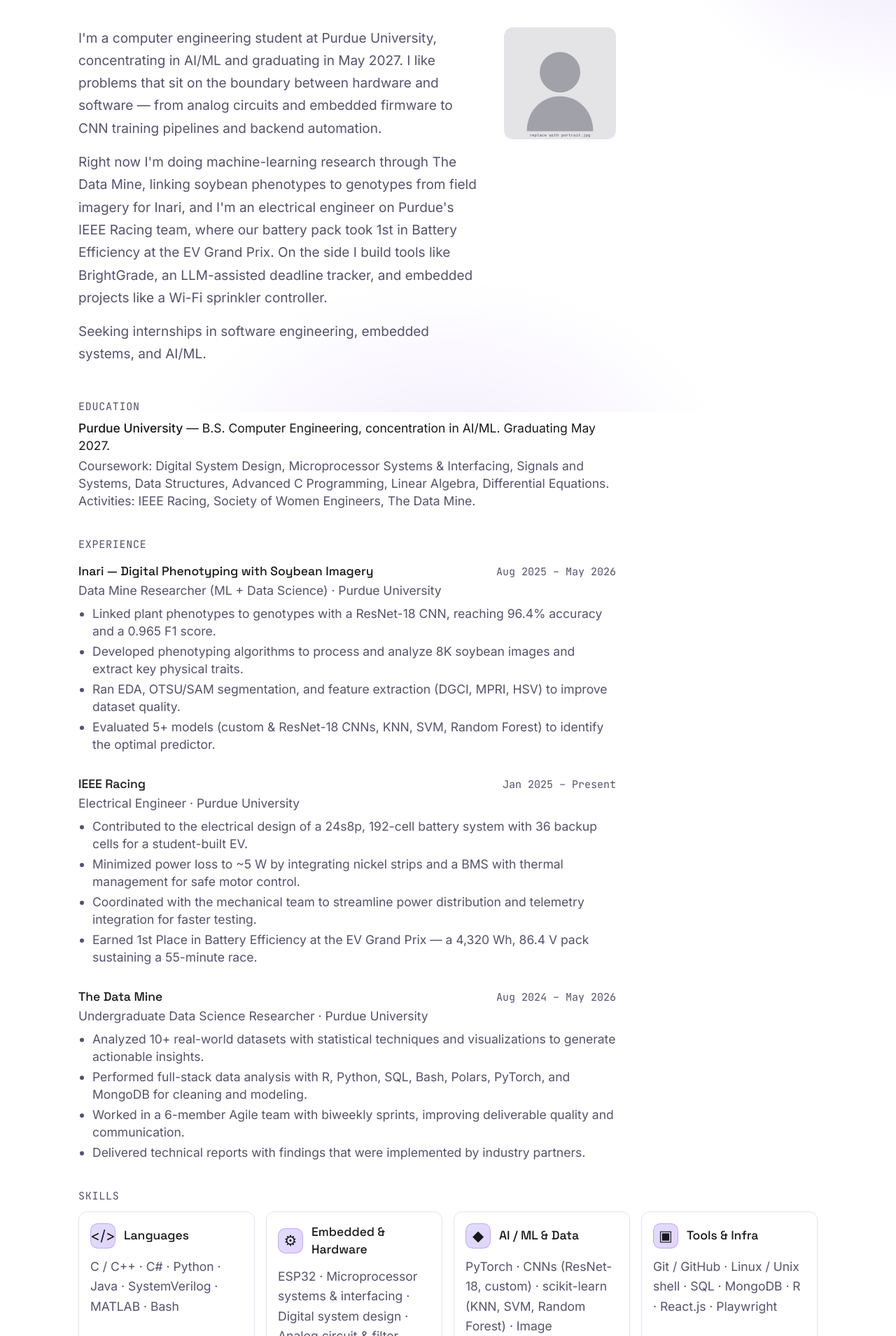
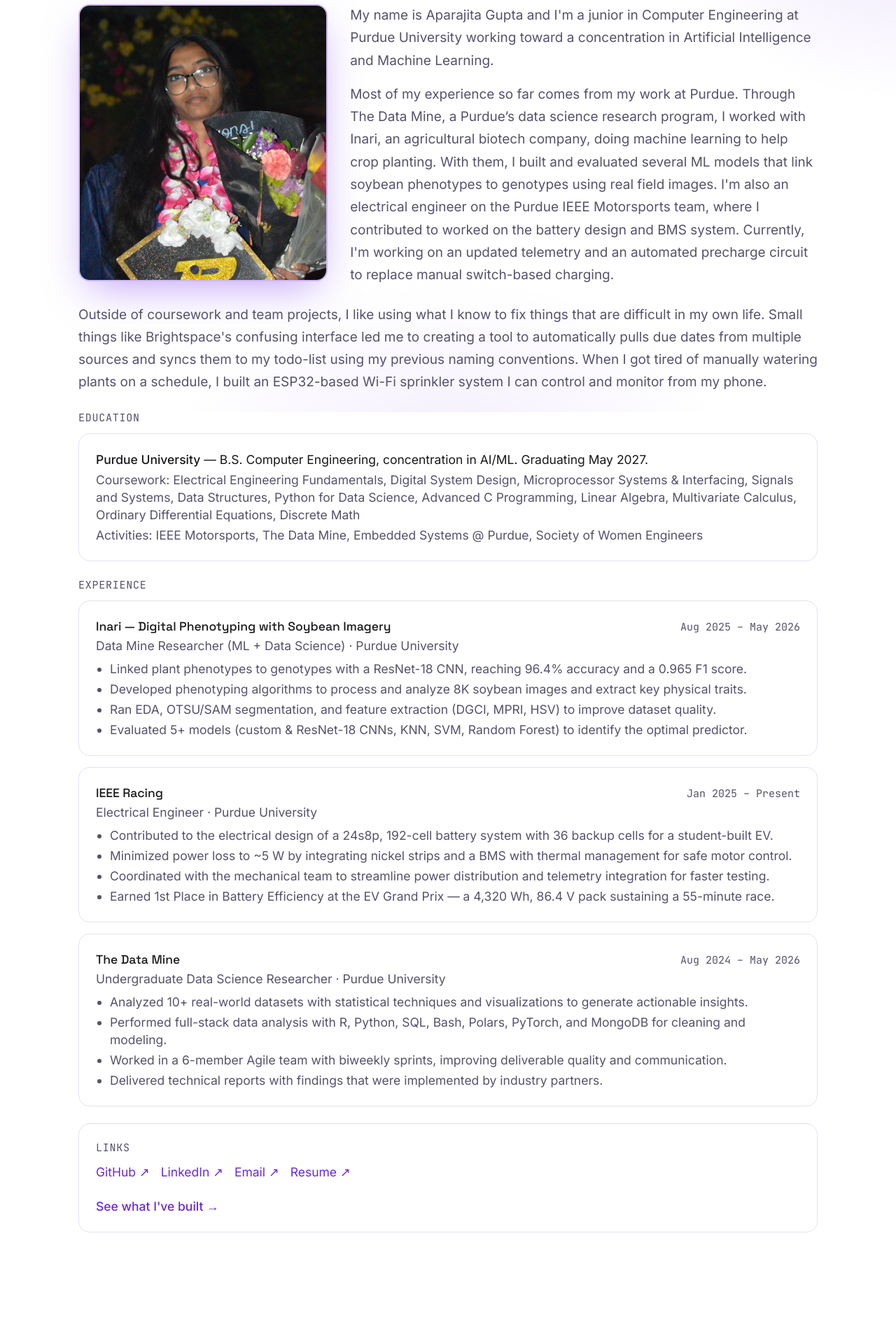
Before and after one commit to aparajita-gupta/aparajita-website, a Next.js app: page /about in a window 1280 px wide. Shown: the part 211-2120 px from the top of the page at 70% size. Built offline with nearby package versions, Linux system fonts and the light colour scheme.

Commit message:
Redesign About page: real portrait photo, two-column grid layout, card backgrounds for Education/Experience/Links sections

```diff
--- a/app/about/page.tsx
+++ b/app/about/page.tsx
@@ -1,9 +1,8 @@
 import type { Metadata } from "next";
 import Image from "next/image";
 import { site, socials } from "@/lib/site";
-import { skillGroups } from "@/lib/skills";
 import { experience } from "@/lib/experience";
-import { ArrowLink, Eyebrow, IconBadge } from "@/components/ui";
+import { ArrowLink } from "@/components/ui";
 
 export const metadata: Metadata = {
   title: "About",
@@ -14,67 +13,83 @@
   return (
     <div className="relative">
       <div className="hero-glow" aria-hidden />
-      <Eyebrow>About</Eyebrow>
       <h1 className="mt-4 text-2xl font-semibold tracking-tight">About</h1>
 
-      <div className="mt-8 flex max-w-3xl flex-col gap-8 sm:flex-row-reverse sm:items-start">
-        {/* Replace /public/portrait.svg with a real photo (square, ~600px) and
-            update the src below to "/portrait.jpg". */}
-        <div className="relative h-40 w-40 shrink-0 overflow-hidden rounded-xl border border-border bg-bg-subtle">
+      {/*
+        One grid for the whole page body: col 1 = image width (auto), col 2 = everything
+        else. Every section below (Education, Experience, Links) sits in col 2 with the
+        same max-w-2xl cap as the intro paragraphs, so all text shares the same left and
+        right edges. Skills stays sm:col-span-2 since it's a card grid, not prose text.
+      */}
+      <div className="mt-8 grid gap-x-8 sm:grid-cols-[auto_1fr] sm:items-start">
+        <div className="shrink-0 overflow-hidden rounded-2xl border-2 border-accent/30 bg-bg-subtle shadow-[0_20px_60px_-15px_rgb(var(--glow)/0.5)]">
           <Image
-            src="/portrait.svg"
+            src="/portrait.jpg"
             alt={`Portrait of ${site.name}`}
-            fill
-            sizes="160px"
-            className="object-cover"
+            width={587 * 0.6}
+            height={550 * 0.3}
           />
         </div>
 
         <div className="prose max-w-2xl text-[19px]">
-          {/* TODO: make this sound like you — the facts are from your resume. */}
           <p>
-            I&apos;m a computer engineering student at {site.education.school},
-            concentrating in AI/ML and graduating in May 2027. I like problems
-            that sit on the boundary between hardware and software — from analog
-            circuits and embedded firmware to CNN training pipelines and backend
-            automation.
+            My name is Aparajita Gupta and I&apos;m a junior in Computer Engineering at Purdue University working toward
+            a concentration in Artificial Intelligence and Machine Learning.
           </p>
           <p>
-            Right now I&apos;m doing machine-learning research through The Data
-            Mine, linking soybean phenotypes to genotypes from field imagery for
-            Inari, and I&apos;m an electrical engineer on Purdue&apos;s IEEE
-            Racing team, where our battery pack took 1st in Battery Efficiency at
-            the EV Grand Prix. On the side I build tools like BrightGrade, an
-            LLM-assisted deadline tracker, and embedded projects like a Wi-Fi
-            sprinkler controller.
+            Most of my experience so far comes from my work at Purdue. Through The Data Mine, a Purdue’s data science
+            research program, I worked with Inari, an agricultural biotech company, doing machine learning to help
+            crop planting. With them, I built and evaluated several ML models that link soybean phenotypes to genotypes using real
+            field images. I&apos;m also an electrical engineer on the Purdue IEEE Motorsports team, where I contributed to
+            worked on the battery design and BMS system. Currently, I&apos;m working on an updated telemetry and an
+            automated precharge circuit to replace manual switch-based charging.
           </p>
-          <p>{site.availability}</p>
-        </div>
         </div>
 
-      <section className="mt-12 max-w-3xl">
+        {/* Spans the full width below: left edge matches the image, right edge matches the text column above. */}
+        <div className="prose mt-6 max-w-none text-[19px] sm:col-span-2">
+          <p>
+            Outside of coursework and team projects, I like using what I know to fix things that are
+            difficult in my own life. Small things like Brightspace&apos;s confusing interface led me to creating a tool
+            to automatically pulls due dates from multiple sources and syncs them to my todo-list using my previous
+            naming conventions. When I got tired of manually watering plants on a schedule, I built an ESP32-based
+            Wi-Fi sprinkler system I can control and monitor from my phone.
+          </p>
+        </div>
+
+        <section className="mt-6 sm:col-span-2">
           <h2 className="font-mono text-xs uppercase tracking-wider text-fg-muted">
             Education
           </h2>
-        <p className="mt-2 text-sm">
+          <div className="mt-3 rounded-2xl border border-border bg-card/40 p-6">
+            <p className="text-sm">
               <span className="font-medium">{site.education.school}</span> —{" "}
               {site.education.degree}. {site.education.graduation}.
             </p>
             <p className="mt-1 text-sm text-fg-muted">
-          Coursework: Digital System Design, Microprocessor Systems &amp;
-          Interfacing, Signals and Systems, Data Structures, Advanced C
-          Programming, Linear Algebra, Differential Equations. Activities: IEEE
-          Racing, Society of Women Engineers, The Data Mine.
+              Coursework: Electrical Engineering Fundamentals, Digital System Design,
+              Microprocessor Systems &amp; Interfacing, Signals and Systems, Data
+              Structures, Python for Data Science, Advanced C Programming, Linear
+              Algebra, Multivariate Calculus, Ordinary Differential Equations, Discrete
+              Math
             </p>
+            <p className="mt-1 text-sm text-fg-muted">
+              Activities: IEEE Motorsports, The Data Mine, Embedded Systems @ Purdue,
+              Society of Women Engineers
+            </p>
+          </div>
         </section>
 
-      <section className="mt-10 max-w-3xl">
+        <section className="mt-6 sm:col-span-2">
           <h2 className="font-mono text-xs uppercase tracking-wider text-fg-muted">
             Experience
           </h2>
-        <ol className="mt-4 flex flex-col gap-8">
+          <ol className="mt-3 flex flex-col gap-4">
             {experience.map((job) => (
-            <li key={job.org}>
+              <li
+                key={job.org}
+                className="rounded-2xl border border-border bg-card/40 p-6"
+              >
                 <div className="flex flex-wrap items-baseline justify-between gap-x-3">
                   <h3 className="text-sm font-medium">{job.org}</h3>
                   <span className="font-mono text-xs text-fg-muted">
@@ -94,29 +109,7 @@
           </ol>
         </section>
 
-      <section className="mt-10">
-        <h2 className="font-mono text-xs uppercase tracking-wider text-fg-muted">
-          Skills
-        </h2>
-        <div className="mt-3 grid gap-4 sm:grid-cols-2 lg:grid-cols-4">
-          {skillGroups.map((g) => (
-            <div
-              key={g.title}
-              className="card-glow rounded-xl border border-border bg-card p-4"
-            >
-              <div className="flex items-center gap-3">
-                <IconBadge icon={g.icon} />
-                <h3 className="text-sm font-medium">{g.title}</h3>
-              </div>
-              <p className="mt-3 text-sm leading-relaxed text-fg-muted">
-                {g.items.join(" · ")}
-              </p>
-            </div>
-          ))}
-        </div>
-      </section>
-
-      <section className="mt-10 max-w-3xl">
+        <section className="mt-6 rounded-2xl border border-border bg-card/40 p-6 sm:col-span-2">
           <h2 className="font-mono text-xs uppercase tracking-wider text-fg-muted">
             Links
           </h2>
@@ -139,5 +132,6 @@
           </p>
         </section>
       </div>
+    </div>
   );
 }
```
Also changed, not shown: public/portrait.jpg (added), public/portrait.svg (deleted). Lines whose indentation alone changed are shown as unchanged.
